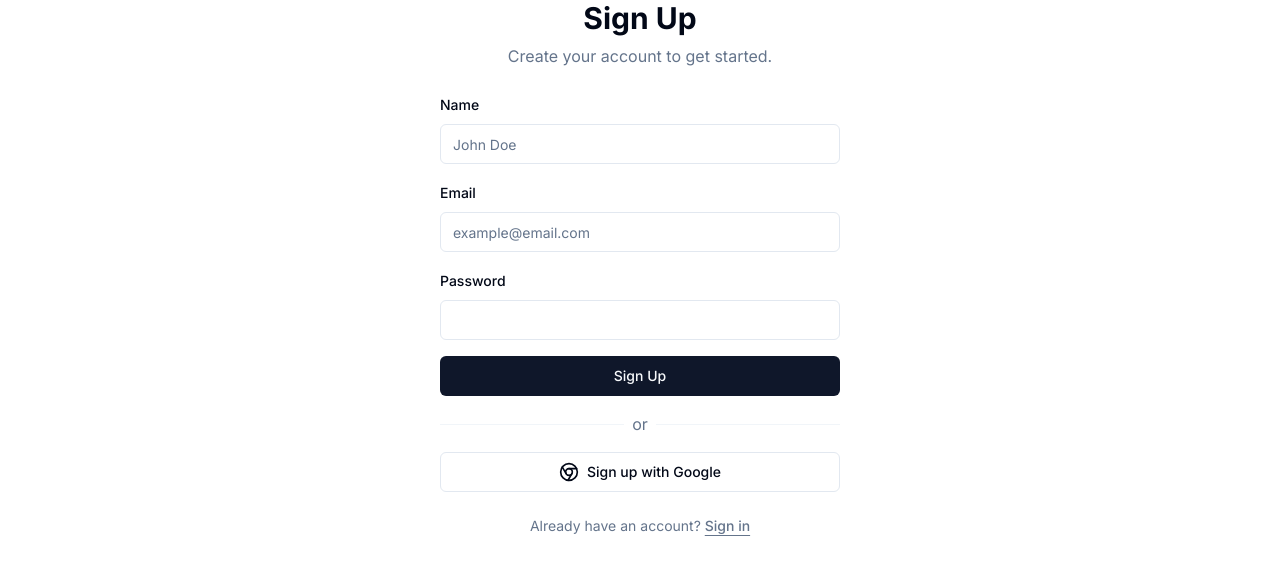
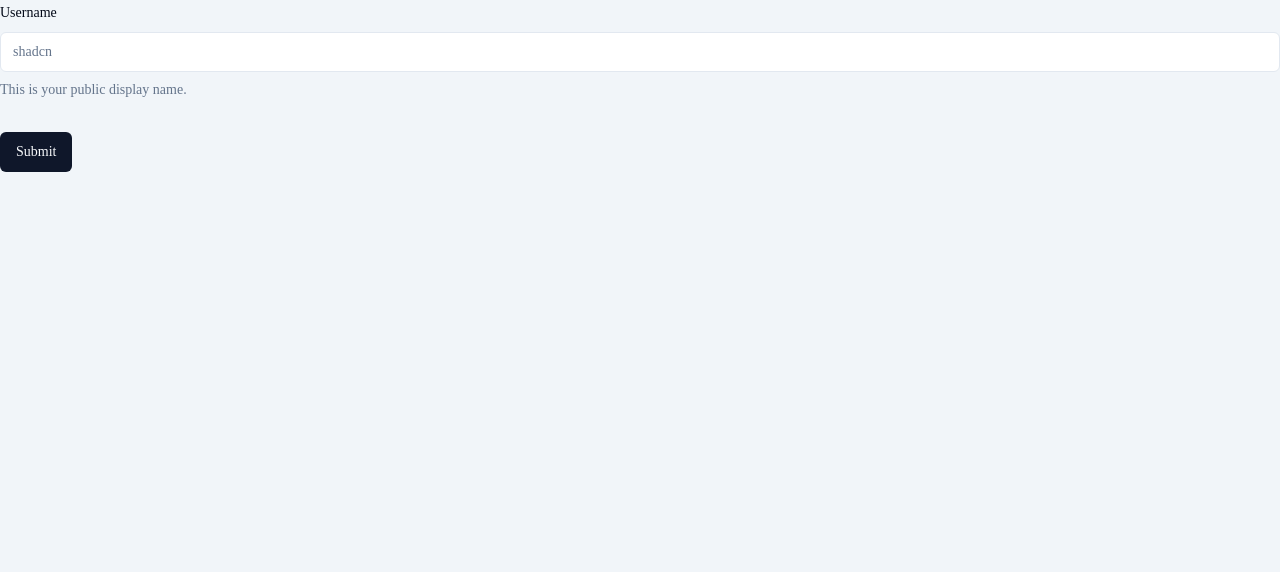
Before and after one commit to pky1341/webchat, a Next.js app: page /sign-up in a window 1280 px wide. Shown: the top 572 px of the page. Built offline with nearby package versions, Linux system fonts and the light colour scheme.

Commit message:
new commits

```diff
--- a/src/app/(auth)/sign-up/page.tsx
+++ b/src/app/(auth)/sign-up/page.tsx
@@ -1,70 +1,91 @@
-import { Label } from "@/components/ui/label"
-import { Input } from "@/components/ui/input"
-import { Button } from "@/components/ui/button"
-import Link from "next/link"
+"use client";
+import { useForm } from 'react-hook-form';
+import { zodResolver } from '@hookform/resolvers/zod';
+import { Button } from '@/components/ui/button';
+import {
+    Form,
+    FormControl,
+    FormDescription,
+    FormField,
+    FormItem,
+    FormLabel,
+    FormMessage,
+} from "@/components/ui/form"
+import { Input } from '@/components/ui/input';
+import { signUpSchema } from '@/schemas/signUpSchema';
+import Link from "next/link";
 
 export default function SignUpForm() {
+    const form = useForm({
+        resolver: zodResolver(signUpSchema),
+        defaultValues: {
+            email: '',
+            password: '',
+        },
+    });
+
+    const onSubmit=async ()=>{
+        try {
+            await form.handleSubmit(onSubmit);
+
+        } catch (error) {
+            // error logic
+        }
+    }
+
     return (
-        <div className="mx-auto max-w-[400px] space-y-6">
-            <div className="space-y-2 text-center">
-                <h1 className="text-3xl font-bold">Sign Up</h1>
-                <p className="text-muted-foreground">Create your account to get started.</p>
-            </div>
-            <div className="space-y-4">
-                <div className="space-y-2">
-                    <Label htmlFor="name">Name</Label>
-                    <Input id="name" placeholder="John Doe" required />
-                </div>
-                <div className="space-y-2">
-                    <Label htmlFor="email">Email</Label>
-                    <Input id="email" type="email" placeholder="example@email.com" required />
-                </div>
-                <div className="space-y-2">
-                    <Label htmlFor="password">Password</Label>
-                    <Input id="password" type="password" required />
-                </div>
-                <Button type="submit" className="w-full">
-                    Sign Up
-                </Button>
-                <div className="flex items-center justify-center space-x-2">
-                    <span className="h-[1px] w-full bg-muted" />
-                    <span className="text-muted-foreground">or</span>
-                    <span className="h-[1px] w-full bg-muted" />
-                </div>
-                <Button variant="outline" className="w-full">
-                    <ChromeIcon className="mr-2 h-5 w-5" />
-                    Sign up with Google
-                </Button>
-            </div>
-            <div className="text-center text-sm text-muted-foreground">
-                Already have an account?{" "}
-                <Link href="#" className="font-medium underline underline-offset-4" prefetch={false}>
-                    Sign in
-                </Link>
-            </div>
-        </div>
-    )
+        <Form {...form}>
+            <form onSubmit={form.handleSubmit(onSubmit)} className="space-y-8">
+                <FormField
+                    control={form.control}
+                    name="email"
+                    render={({ field }) => (
+                        <FormItem>
+                            <FormLabel>Username</FormLabel>
+                            <FormControl>
+                                <Input placeholder="shadcn" {...field} />
+                            </FormControl>
+                            <FormDescription>
+                                This is your public display name.
+                            </FormDescription>
+                            <FormMessage />
+                        </FormItem>
+                    )}
+                />
+                <Button type="submit">Submit</Button>
+            </form>
+        </Form>
+    );
 }
 
-function ChromeIcon(props: React.SVGAttributes<SVGSVGElement>) {
+
+
+const GoogleIcon = (props: React.SVGAttributes<SVGSVGElement>) => {
     return (
         <svg
-            {...props}
-            xmlns="http://www.w3.org/2000/svg"
-            width="24"
-            height="24"
+            width={24}
+            height={24}
             viewBox="0 0 24 24"
             fill="none"
-            stroke="currentColor"
-            strokeWidth="2"
-            strokeLinecap="round"
-            strokeLinejoin="round"
+            xmlns="http://www.w3.org/2000/svg"
+            {...props}
         >
-            <circle cx="12" cy="12" r="10" />
-            <circle cx="12" cy="12" r="4" />
-            <line x1="21.17" x2="12" y1="8" y2="8" />
-            <line x1="3.95" x2="8.54" y1="6.06" y2="14" />
-            <line x1="10.88" x2="15.46" y1="21.94" y2="14" />
+            <path
+                d="M21.8055 10.0415H21V10H12V14H17.6515C16.827 16.3285 14.6115 18 12 18C8.6865 18 6 15.3135 6 12C6 8.6865 8.6865 6 12 6C13.5295 6 14.921 6.577 15.9805 7.5195L18.809 4.691C16.9765 3.0265 14.6115 2 12 2C6.4775 2 2 6.4775 2 12C2 17.5225 6.4775 22 12 22C17.5225 22 22 17.5225 22 12C22 11.3295 21.931 10.675 21.8055 10.0415Z"
+                fill="#4285F4"
+            />
+            <path
+                d="M3.15503 7.3455L6.6645 10.2039C7.7105 8.0865 9.6255 6.5 12 6.5C13.4825 6.5 14.8395 7.0265 15.9805 7.9805L18.7455 5.1455C16.9765 3.5115 14.6115 2.5 12 2.5C7.9025 2.5 4.4455 5.1865 3.15503 7.3455Z"
+                fill="#EA4335"
+            />
+            <path
+                d="M12 21.5C14.6225 21.5 16.9805 20.4855 18.7455 18.8545L15.1305 15.5395C14.0795 16.4095 13.0625 16.9 12 16.9C9.6255 16.9 7.7105 15.3115 6.6685 13.1925L3.1865 16.1115C4.4825 18.5115 7.9025 21.5 12 21.5Z"
+                fill="#34A853"
+            />
+            <path
+                d="M21.8055 10.0415H21V10H12V14H17.6515C17.1615 15.2215 16.1165 16.1925 14.8255 16.7115L18.7455 18.8545C18.1305 19.321 21 17 21 12C21 11.3295 21.031 10.675 21.8055 10.0415Z"
+                fill="#FBBC05"
+            />
         </svg>
-    )
-}
+    );
+};
--- a/src/app/layout.tsx
+++ b/src/app/layout.tsx
@@ -23,7 +23,7 @@ export default function RootLayout({
 }>) {
   return (
     <html lang="en">
-      <body className={inter.className}>
+      <body className="bg-muted">
         <ThemeProvider
           attribute="class"
           defaultTheme="system"
--- /dev/null
+++ b/src/schemas/signUpSchema.ts
@@ -0,0 +1,5 @@
+import { z } from "zod";
+export const signUpSchema = z.object({
+    email: z.string().email({ message: "Please enter a valid email" }),
+    password: z.string().min(6, { message: "Password must be at least 6 characters" }).max(15, { message: "password should be maximum charecters 15 characters" }),
+});
```
Also changed, not shown: src/model/User.ts (added).
